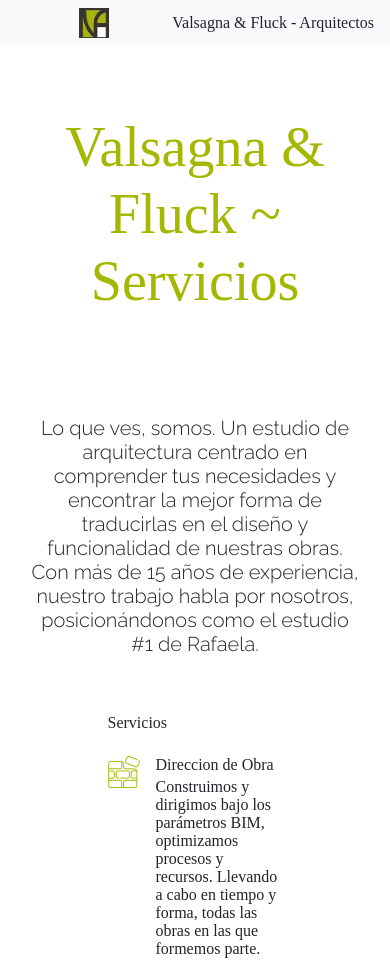
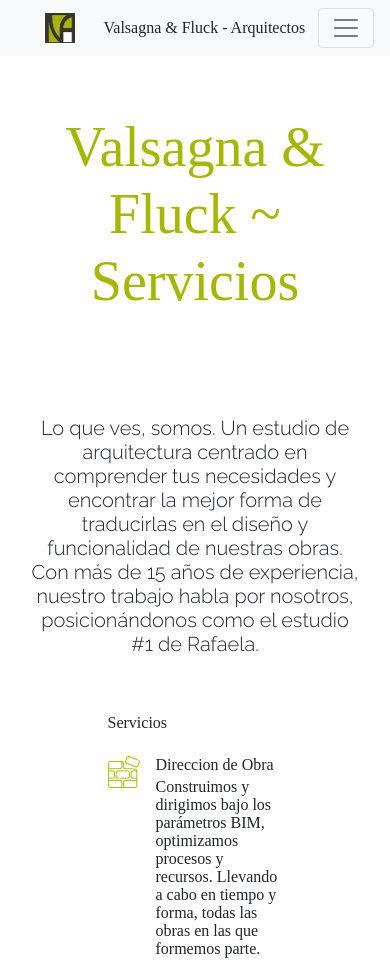
Before and after one commit to lfluck15/vfarquitectos, a website: page servicios.html in a window 390 px wide. Shown: the top 961 px of the page. Drawn offline with nearby package versions, Linux system fonts and the light colour scheme; a web font is replaced by a local one.

Commit message:
"Nuevos arreglos del footer y menu"

```diff
--- a/servicios.html
+++ b/servicios.html
@@ -18,6 +18,9 @@
   <a class="navbar-brand" href="#"></a>
     <img src="images/minilogo.jpg" width="30" height="30" class="d-inline-block align-top" alt="Logo" loading="lazy">
    <div class="ml-3"> Valsagna & Fluck - Arquitectos </div>
+   <button class="navbar-toggler" type="button" data-toggle="collapse" data-target="#navbarSupportedContent" aria-controls="navbarSupportedContent" aria-expanded="false" aria-label="Toggle navigation">
+    <span class="navbar-toggler-icon"></span>
+  </button>
   <div class="collapse navbar-collapse" id="navbarSupportedContent">
     <ul class="navbar-nav ml-auto">
       <li class="nav-item active">
@@ -89,7 +92,8 @@
             </div>
         </div> <a class="carousel-control-prev" href="#demo" data-slide="prev"> <i class='fas fa-arrow-left'></i> </a> <a class="carousel-control-next" href="#demo" data-slide="next"> <i class='fas fa-arrow-right'></i> </a>
     </div>
-<footer>
+  </div>
+  <footer>
   <div class="containercolor textocontacto">
     <div class="row">
       <div class="col">
```
Also changed, not shown: contacto.html (+3 -0 lines), index.html (+3 -0 lines), nosotros.html (+3 -0 lines), proyectos.html (+3 -0 lines).
